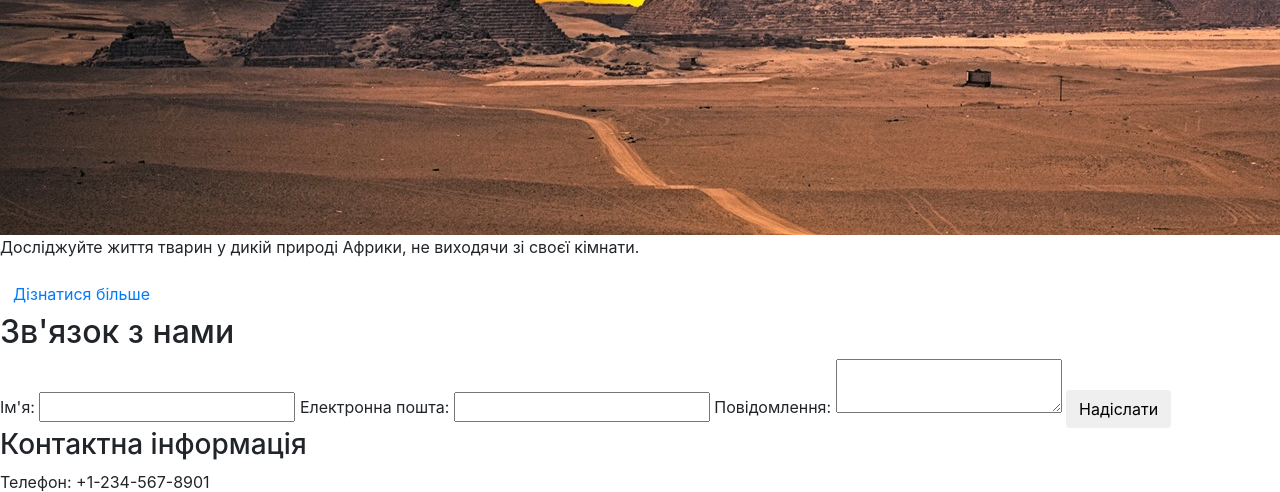
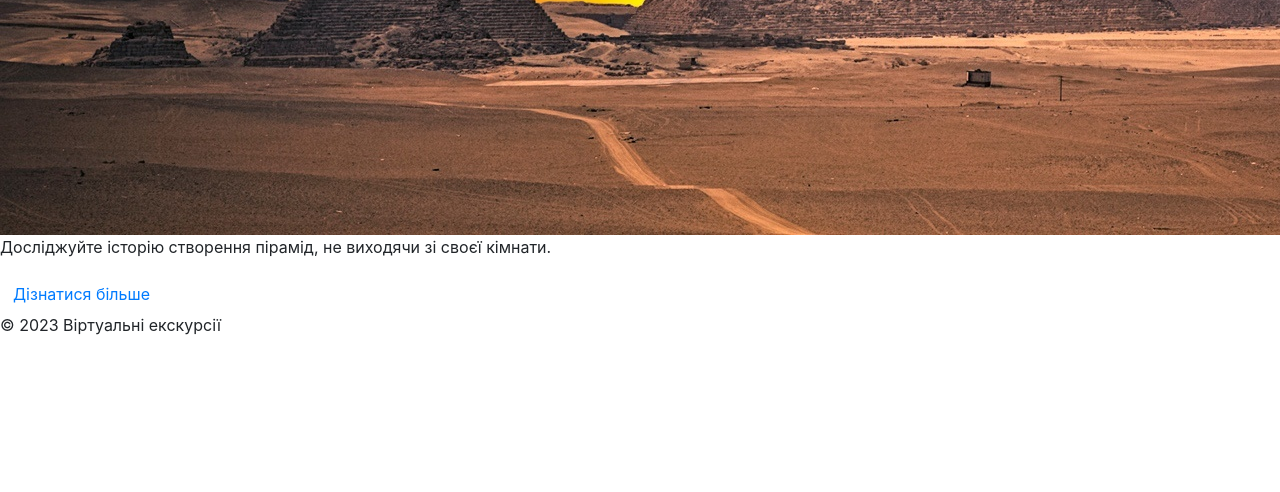
Before and after one commit to andriiko489/VirtualVoyage, a Django app: page / in a window 1280 px wide; the page is wider, and only the part inside the window is pictured. Shown: the part 6008-6500 px from the top of that part. After the commit the page ends 6343 px from the top of that part, so only its background shows below. Run offline with Django 3.2, Linux system fonts and the light colour scheme; some libraries are stand-ins or nearby versions.

Commit message:
update home

```diff
--- a/panorama/templates/home/home.html
+++ b/panorama/templates/home/home.html
@@ -79,7 +79,7 @@
             <div class="info">
                 <p>Дізнайтеся про кращі твори світової культури, перебуваючи на відстані.</p>
                 <div class="button">
-                    <a href="#" class="btn">Дізнатися більше</a>
+                    <a href="panorama/1" class="btn">Дізнатися більше</a>
                 </div>
             </div>
 
@@ -90,7 +90,7 @@
             <div class="info">
                 <p>Відкрийте для себе таємниці стародавньої цивілізації Інків, не покидаючи свій дім.</p>
                 <div class="button">
-                    <a href="#" class="btn">Дізнатися більше</a>
+                    <a href="panorama/2" class="btn">Дізнатися більше</a>
                 </div>
             </div>
         </div>
@@ -98,9 +98,9 @@
             <h3>Піраміди, Єгипет</h3>
             <img src="../../../media/egypt.jpg" alt="Екскурсія 3">
             <div class="info">
-                <p>Досліджуйте життя тварин у дикій природі Африки, не виходячи зі своєї кімнати.</p>
+                <p>Досліджуйте історію створення пірамід, не виходячи зі своєї кімнати.</p>
                 <div class="button">
-                    <a href="#" class="btn">Дізнатися більше</a>
+                    <a href="panorama/3" class="btn">Дізнатися більше</a>
                 </div>
 
             </div>
@@ -108,27 +108,6 @@
 
     </div>
 </section>
-<section class="contact">
-    <h2>Зв'язок з нами</h2>
-    <div class="contactText">
-        <form action="#" method="POST">
-            <label for="name">Ім'я:</label>
-            <input type="text" id="name" name="name" required>
-            <label for="email">Електронна пошта:</label>
-            <input type="email" id="email" name="email" required>
-            <label for="message">Повідомлення:</label>
-            <textarea id="message" name="message" required></textarea>
-            <button type="submit" class="btn">Надіслати</button>
-        </form>
-        <div class="contact-info" id="contacts">
-            <h3>Контактна інформація</h3>
-            <p>Телефон: +1-234-567-8901</p>
-            <p>Email: info@virtualexcursions.com</p>
-            <p>Адреса: 123 Main St, New York, NY 10001, USA</p>
-        </div>
-    </div>
-</section>
-
 <footer>
     <p>&copy; 2023 Віртуальні екскурсії</p>
 </footer>
```
